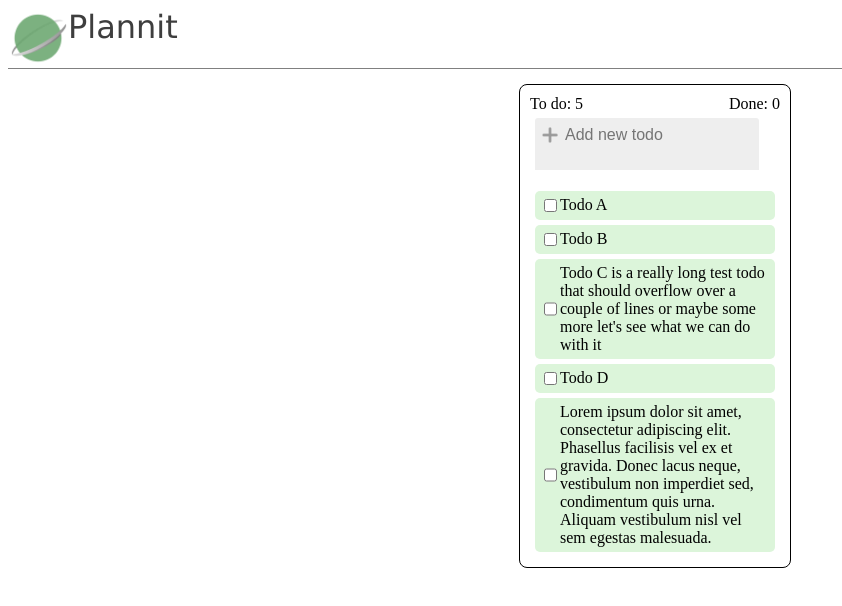
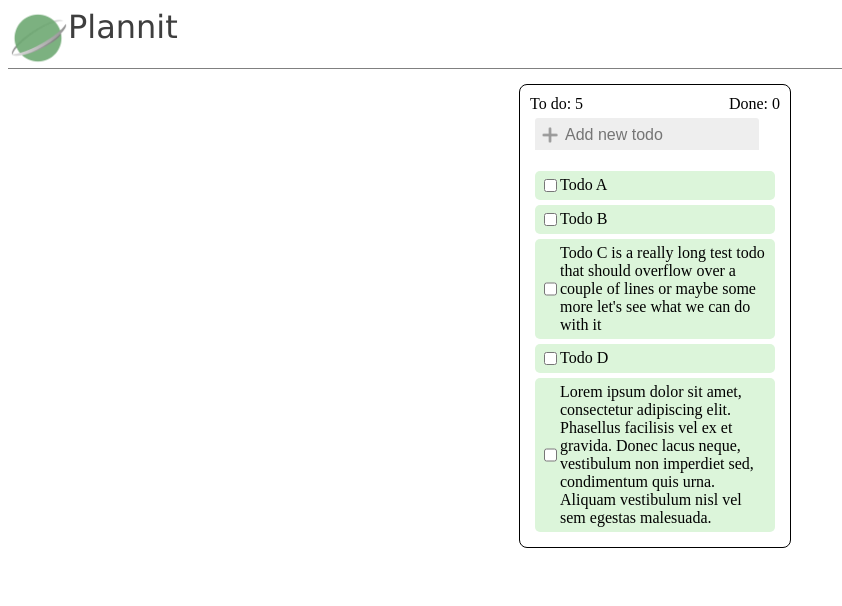
Before and after one commit to Trymunx/Plannit, a Vue app: page / in a window 1280 px wide. Shown: the top 606 px of the page, without its empty margins (0-842 px from the left). Built offline with nearby package versions, Linux system fonts and the light colour scheme.

Commit message:
WIP input todo height and todo list height/overflow

```diff
--- a/src/components/TodoList.vue
+++ b/src/components/TodoList.vue
@@ -4,7 +4,7 @@
       <div>To do: {{incompleteTodos.length}}</div>
       <div>Done: {{completeTodos.length}}</div>
     </div>
-    <textarea class="new-todo" placeholder="Add new todo" v-model="todoText" @keyup.enter="addNewTodo"/>
+    <textarea class="new-todo" placeholder="Add new todo" v-model="todoText" @keypress.enter.prevent="addNewTodo"/>
     <todo
       v-for="todo in incompleteTodos"
       :key="todo.id"
@@ -53,6 +53,8 @@ export default {
 <style>
 .todo-list {
   width: 250px;
+  max-height: 92vh;
+  overflow-y: auto;
   border: solid;
   border-width: 1px;
   border-radius: 8px;
@@ -86,6 +88,7 @@ export default {
 
 .new-todo {
   width: fill;
+  height: 1em;
   padding: 8px;
   margin: 5px 5px 10px;
   border: none;
```
